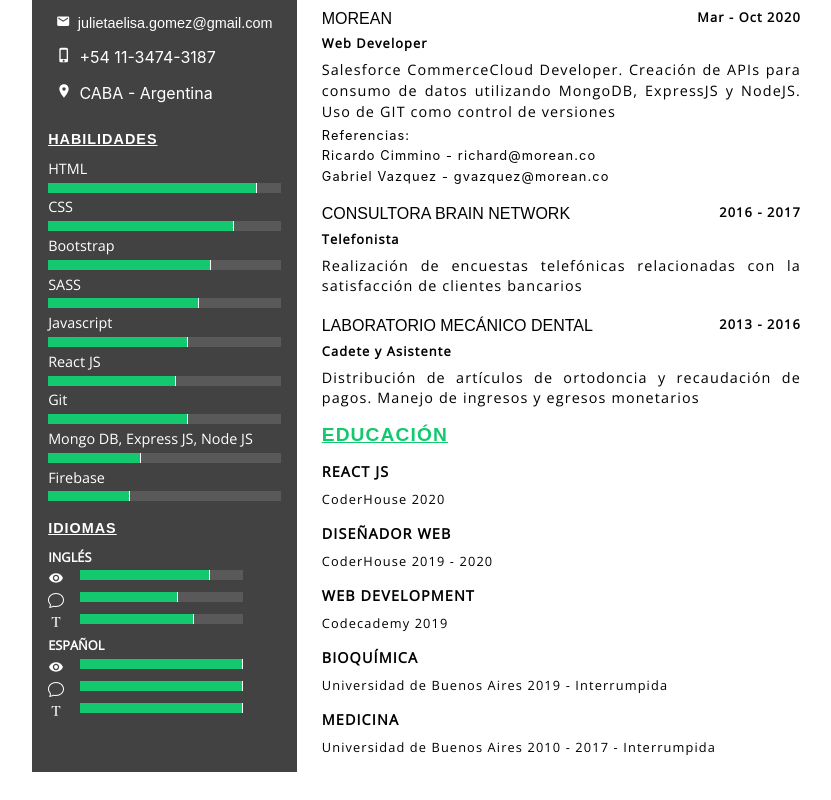
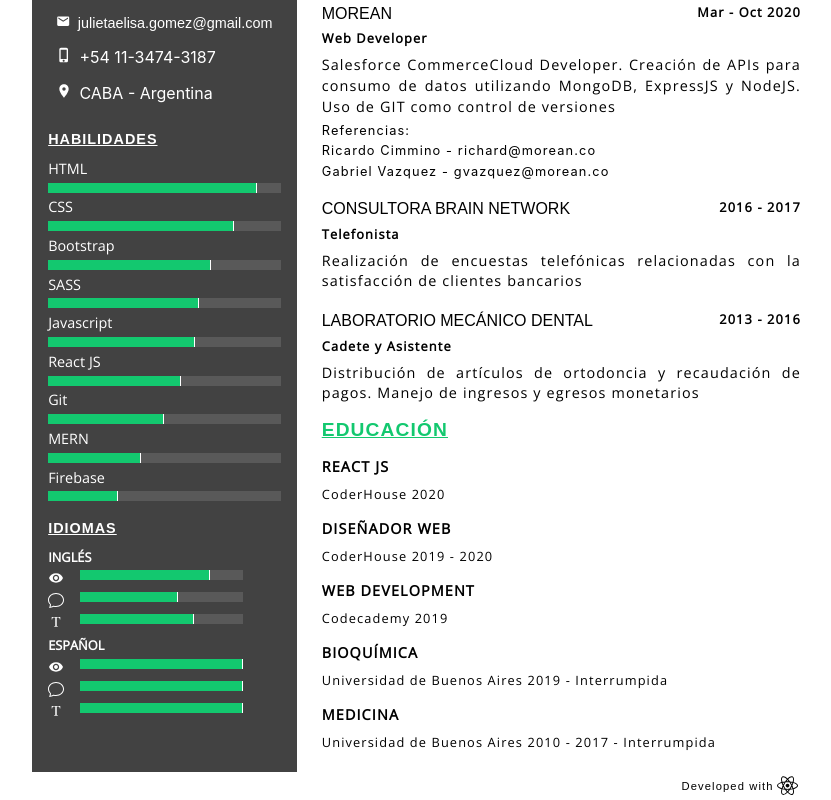
Before and after one commit to Histamina/resume, a React (Create React App) app: page / in a window 1280 px wide. Shown: the part 351-1151 px from the top of the page, without its empty margins (211-1042 px from the left). Before the commit the page ends 1123 px from the top, so only its background shows below. Built offline with nearby package versions, Linux system fonts and the light colour scheme; a web font is replaced by a local one.

Commit message:
adding new skill and react icon

```diff
--- a/src/assets/main.scss
+++ b/src/assets/main.scss
@@ -30,7 +30,7 @@ body {
         line-height: 1.3rem;
         text-align: justify;
         letter-spacing: .07rem;
-        padding-top: 30px;
+        padding-top: 25px;
     }
 
 }
--- a/src/assets/rightColumn.scss
+++ b/src/assets/rightColumn.scss
@@ -90,4 +90,19 @@ $color-green: #13C86F;
             margin-top: 6px;
         }
     }
+
+    .react-icon--wrapper {
+        font-family: $main-font;
+        font-size: 0.7rem;
+        p {
+            display: flex;
+            margin-top: 20px;
+            margin-bottom: 0;
+            justify-content: flex-end;
+            align-items: center;
+            .react-icon {
+                font-size: 1.7rem;
+            }
+        }
+    }
 }
--- a/src/components/RightColumn.js
+++ b/src/components/RightColumn.js
@@ -1,5 +1,6 @@
 import React from 'react';
 import '../assets/rightColumn.scss';
+import { DiReact } from 'react-icons/di';
 import { myData } from '../data/myData';
 import ExperienceItem from './ExperienceItem';
 import EducationItem from './EducationItem';
@@ -22,6 +23,9 @@ const RightColumn = () => {
                     <h2>EDUCACIÓN</h2>
                     {education.map((data, i) => <EducationItem key={i} {...data} /> )}
                 </div>
+                <div className="react-icon--wrapper">
+                    <p>Developed with <DiReact className="react-icon"/></p>
+                </div>
             </div>
         </>
     );
--- a/src/data/myData.js
+++ b/src/data/myData.js
@@ -79,23 +79,23 @@ export const myData = {
         },
         {
             "title": "Javascript",
-            "progress": 60
+            "progress": 63
         },
         {
             "title": "React JS",
-            "progress": 55
+            "progress": 57
         },
         {
             "title": "Git",
-            "progress": 60
+            "progress": 50
         },
         {
-            "title": "Mongo DB, Express JS, Node JS",
+            "title": "MERN",
             "progress": 40
         },
         {
             "title": "Firebase",
-            "progress": 35
+            "progress": 30
         }
     ],
     "languages": [
```
